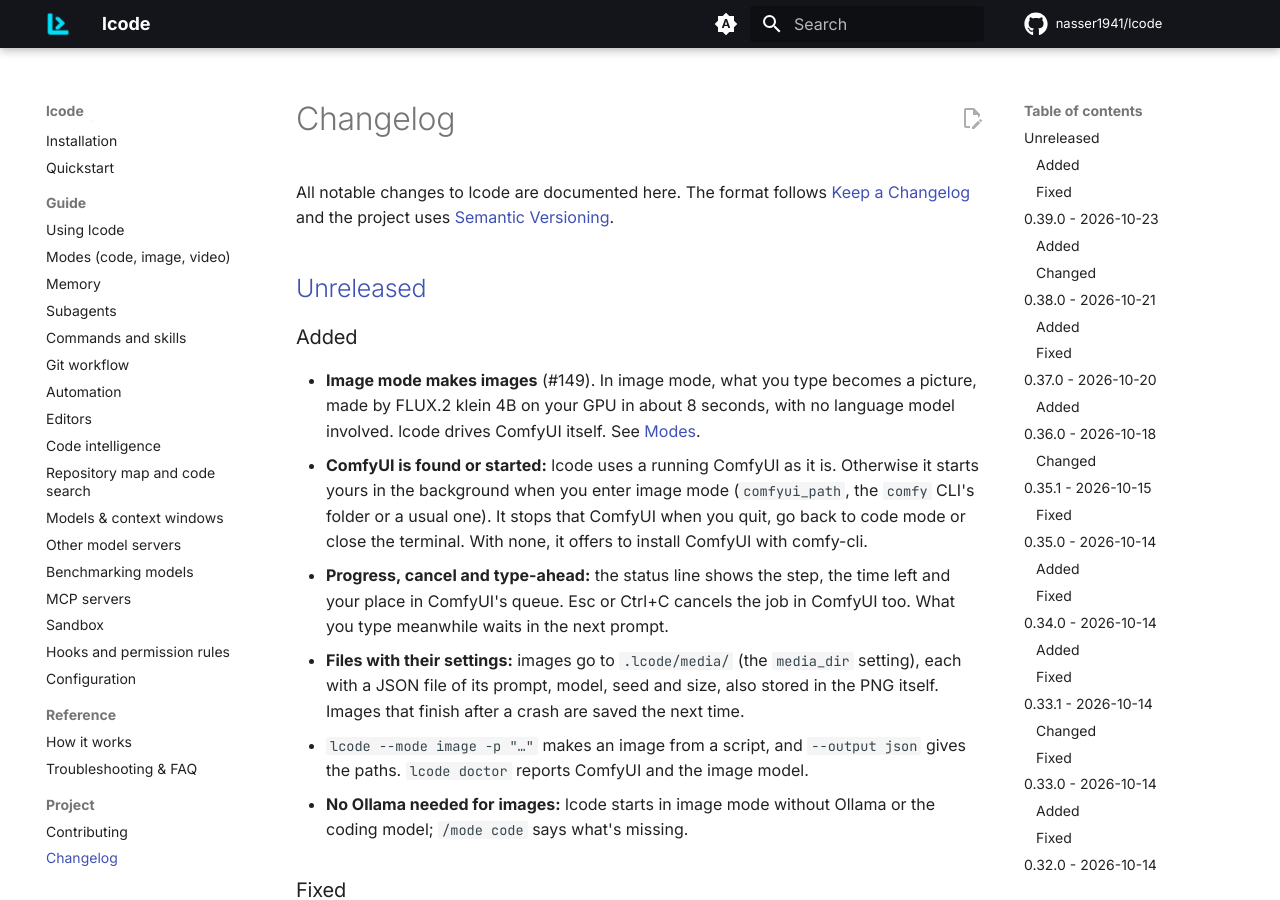
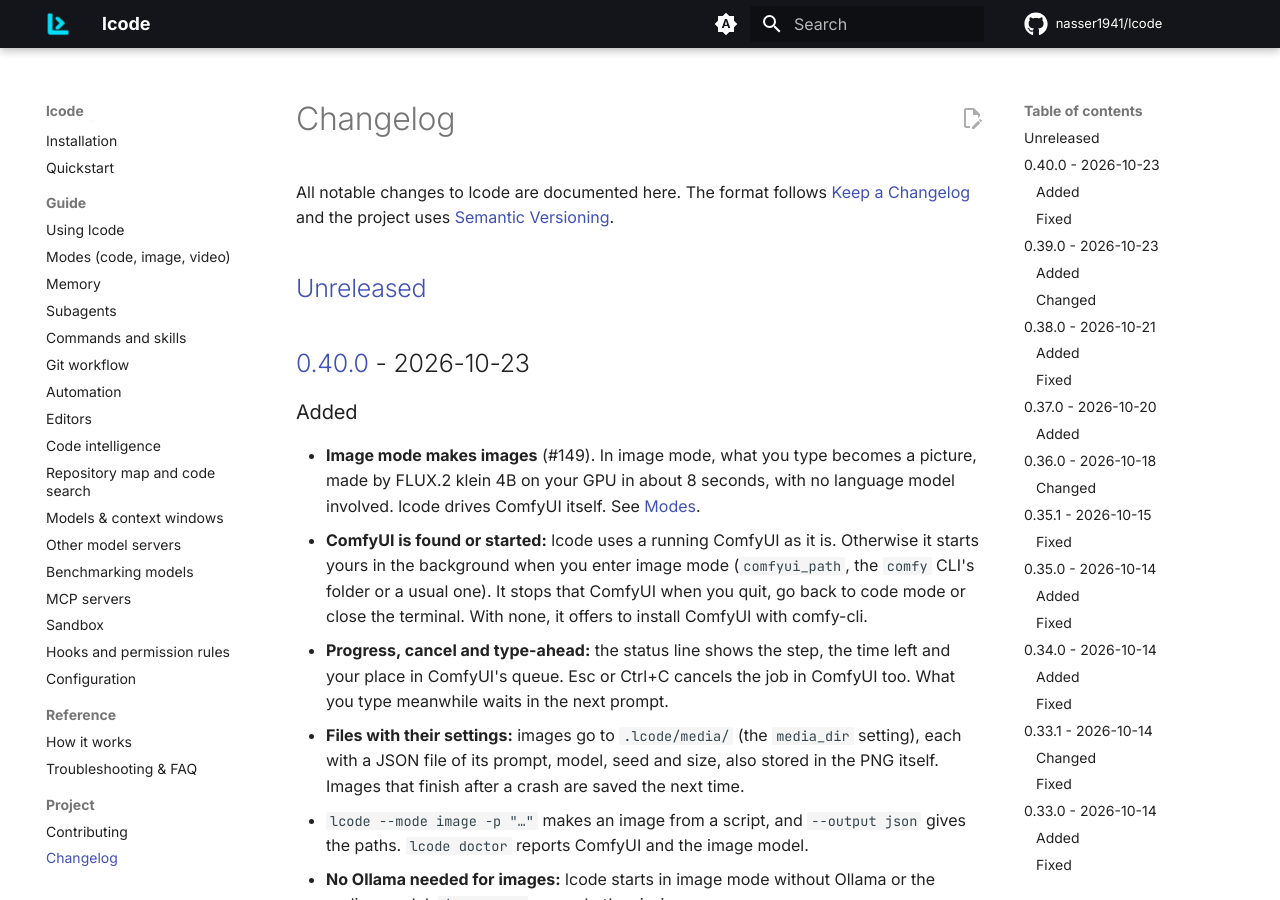
Before and after one commit to nasser1941/lcode, an MkDocs documentation site: the page built from docs/changelog.md, in a window 1280 px wide and 900 px high. Built offline with MkDocs 1.6.1 and Material for MkDocs 9.7.7, drawn with Linux system fonts in a browser that asks for light colours; comment, search, counter and statistics services are not loaded.

Commit message:
Release 0.40.0 (#161)
Co-authored-by: nasser1941 <9349840+nasser1941@users.noreply.github.com>
Co-authored-by: Claude Opus 5.5 <noreply@anthropic.com>

```diff
--- a/CHANGELOG.md
+++ b/CHANGELOG.md
@@ -5,6 +5,8 @@ All notable changes to lcode are documented here. The format follows
 [Semantic Versioning](https://semver.org/).
 
 ## [Unreleased]
+
+## [0.40.0] - 2026-10-23
 
 ### Added
 
@@ -902,7 +904,8 @@ First public release.
 - `AGENTS.md` project instructions and `/init` to generate them.
 - One-line installer for Linux and macOS.
 
-[Unreleased]: https://github.com/nasser1941/lcode/compare/v0.39.0...HEAD
+[Unreleased]: https://github.com/nasser1941/lcode/compare/v0.40.0...HEAD
+[0.40.0]: https://github.com/nasser1941/lcode/compare/v0.39.0...v0.40.0
 [0.39.0]: https://github.com/nasser1941/lcode/compare/v0.38.0...v0.39.0
 [0.38.0]: https://github.com/nasser1941/lcode/compare/v0.37.0...v0.38.0
 [0.37.0]: https://github.com/nasser1941/lcode/compare/v0.36.0...v0.37.0
--- a/src/lcode/__init__.py
+++ b/src/lcode/__init__.py
@@ -3,7 +3,7 @@
 From a program: `from lcode import Session` (see lcode.api).
 """
 
-__version__ = "0.39.0"
+__version__ = "0.40.0"
 
 API = ("Session", "Result", "Options", "SetupError")
 
```
Also changed, not shown: docs/quickstart.md (+1 -1 lines).
